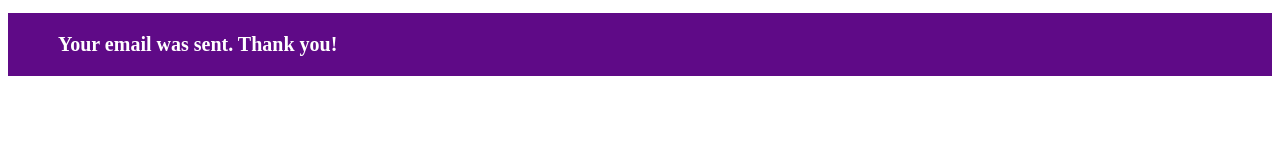
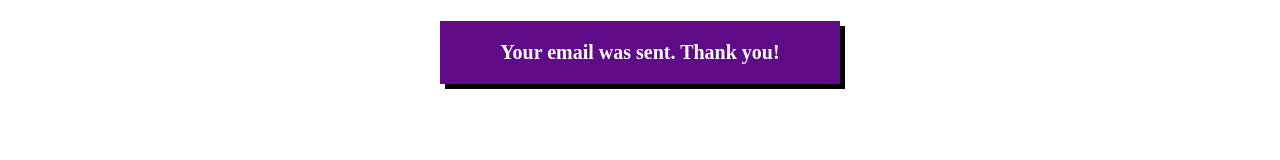
Before and after one commit to SashanaFarrier/ThankYou, a plain HTML site: page index.html in a window 1280 px wide. Drawn offline with Linux system fonts and the light colour scheme.

Commit message:
Update styles.css

```diff
--- a/styles.css
+++ b/styles.css
@@ -1,8 +1,16 @@
+
+body {
+  display: flex;
+  justify-content: center
+}
+
 .thankyou {
   font-family: "Roboto, Helvetical, Arial, sans-serif";
   font-size: 1.25rem;
+   text-align: center;
   color: #fff;
   background-color: #5f0a87;
   padding: 1em 2.5em;
-   box-shadow: 5px 5px solid black;
+   box-shadow: 5px 5px black;
+  width: 300px;
 }
```
